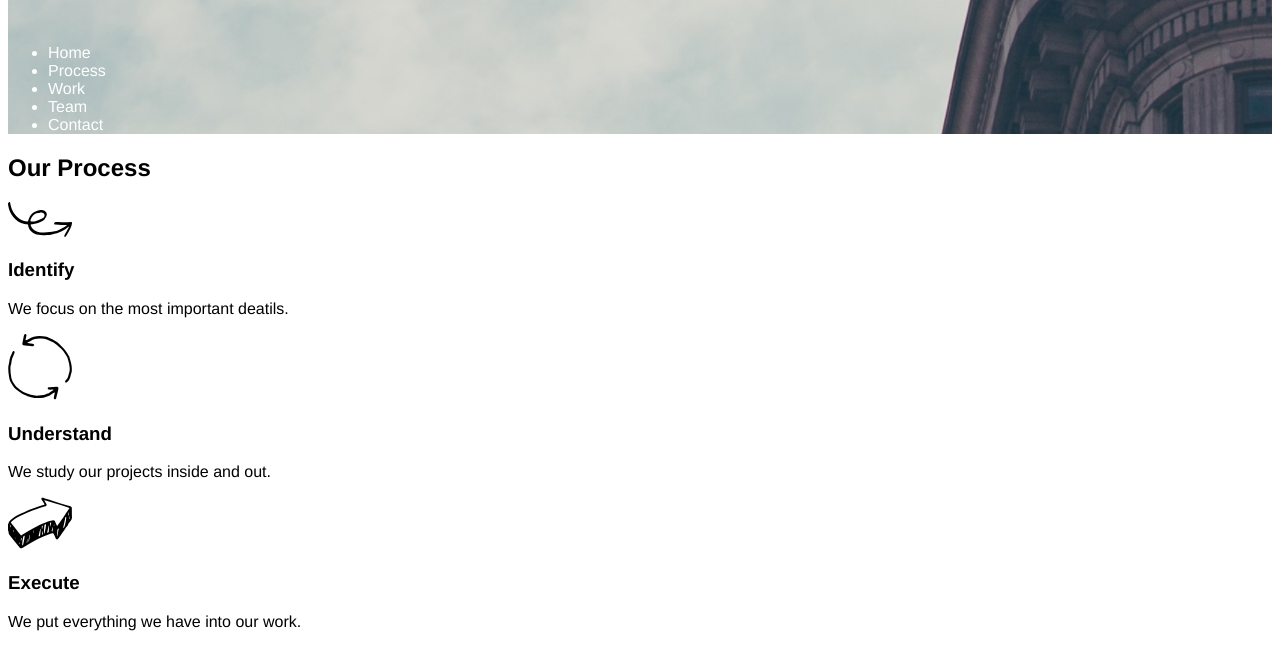
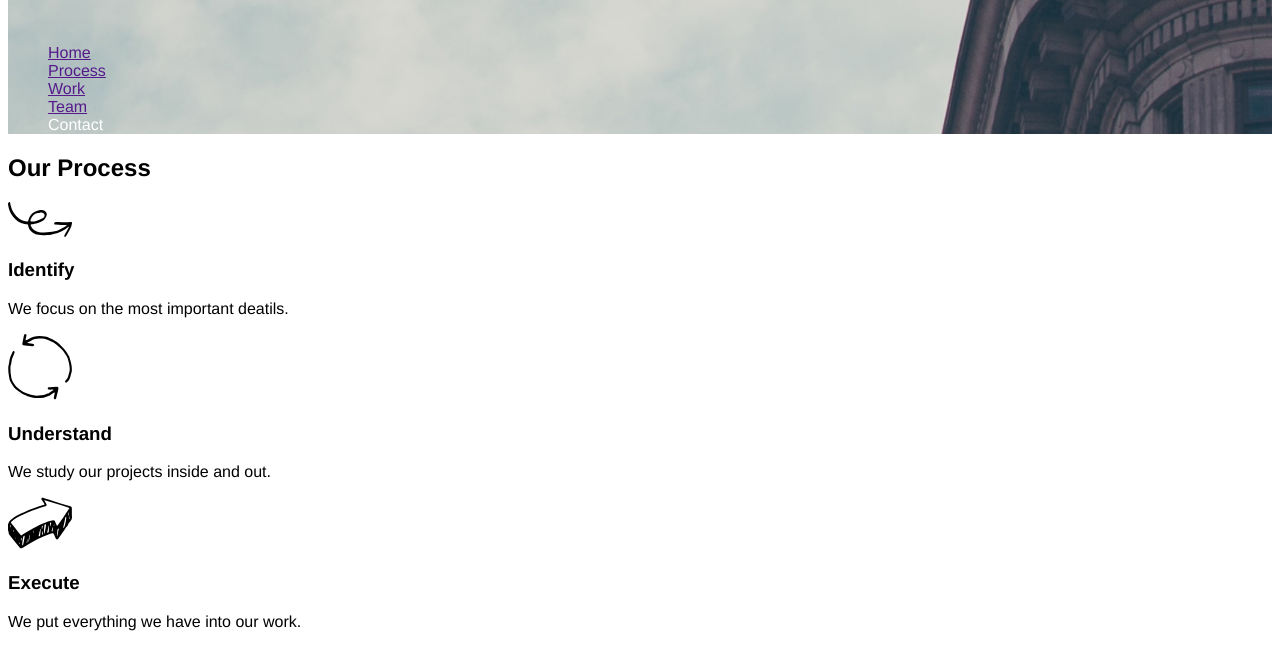
Before and after one commit to alveyski/broadway, a plain HTML site: page index.html in a window 1280 px wide. Shown: the part 130-777 px from the top of the page. Drawn offline with Linux system fonts and the light colour scheme; files whose address does not match are found by name.

Commit message:
Fixed bullet point on unordered list

```diff
--- a/index.html
+++ b/index.html
@@ -11,16 +11,16 @@
       <nav>
         <ul>
           <li>
-            Home
+            <a href="">Home</a>
           </li>
           <li>
-            Process
+            <a href="">Process</a>
           </li>
           <li>
-            Work
+            <a href="">Work</a>
           </li>
           <li>
-            Team
+            <a href="">Team</a>
           </li>
           <li>
             Contact
@@ -64,13 +64,11 @@
     <div id="footer">
       <p>
         &copy; Broadway 2016
-        <nav>
         <a href="#home">Home</a>
         <a href="#about">About</a>
         <a href="#work">Work</a>
         <a href="#team">Team</a>
         <a href="#contact">Contact</a>
-        </nav>
     </div>
   </body>
 </html>
--- a/resources/CSS/style.css
+++ b/resources/CSS/style.css
@@ -13,3 +13,7 @@ h1 {
   font-size: 70px;
 
 }
+
+ul {
+  list-style-type: none;
+}
```
